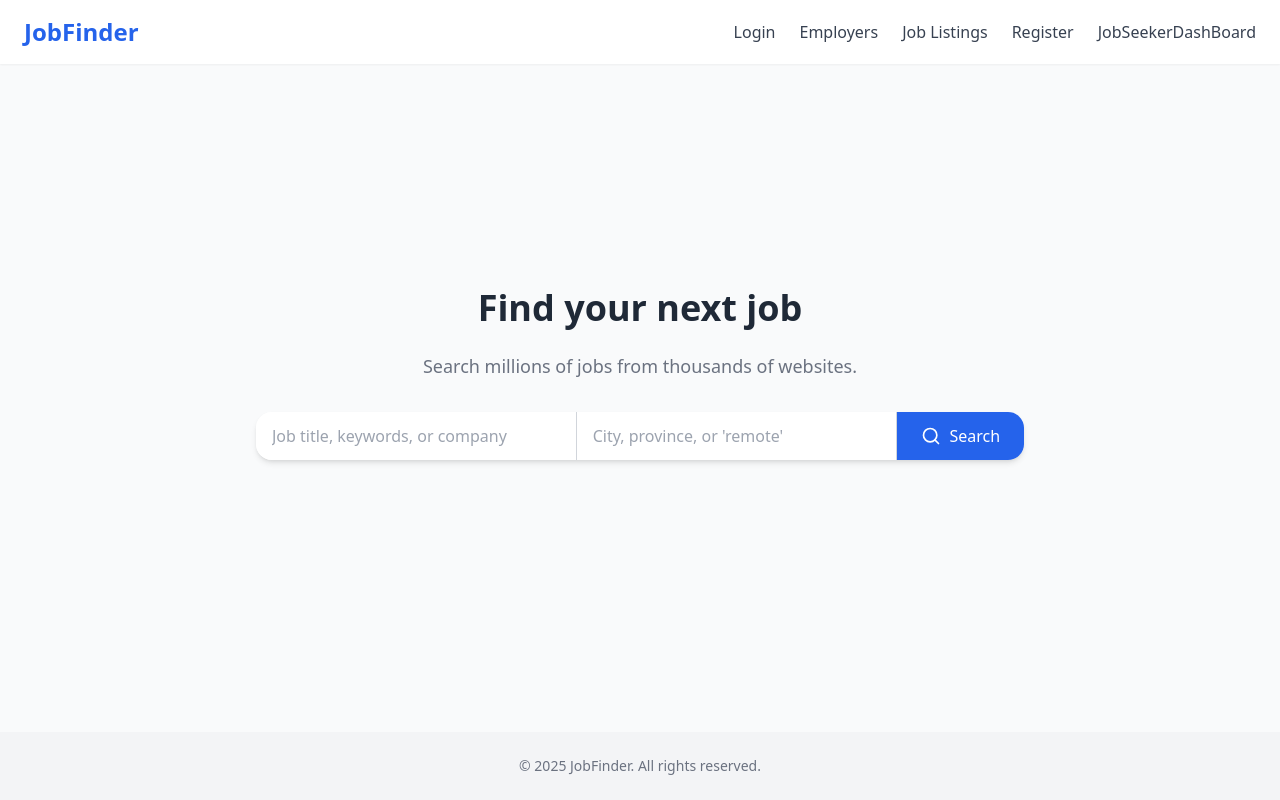
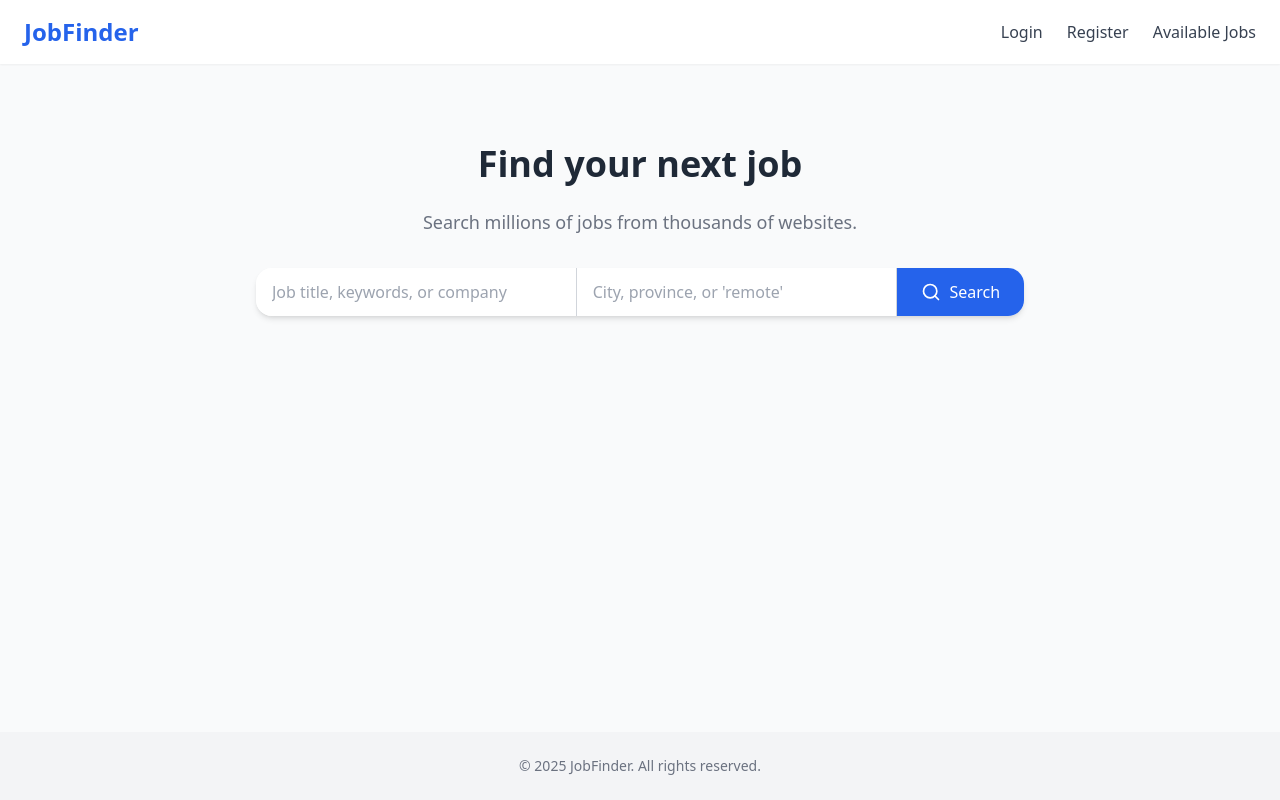
Before and after one commit to SergioFisher/Job_Recruitment_Portal, a React (Create React App) app in the folder frontend/: page / in a window 1280 px wide. Built offline with nearby package versions, Linux system fonts and the light colour scheme.

Commit message:
Refactor HomePage to use useNavigate for search

```diff
--- a/frontend/src/pages/HomePage.js
+++ b/frontend/src/pages/HomePage.js
@@ -1,29 +1,22 @@
 import { useState } from "react";
 import { Search } from "lucide-react";
-import { Link } from "react-router-dom";
+import { useNavigate } from "react-router-dom";
+import MainLayout from "../Layout/MainLayout";
 
 export default function HomePage() {
     const [job, setJob] = useState("");
     const [location, setLocation] = useState("");
+    const navigate = useNavigate();
+
+    const handleSearch = () => {
+        navigate(
+            `/jobs?title=${encodeURIComponent(job)}&location=${encodeURIComponent(location)}`
+        );
+    };
 
     return (
-        <div className="min-h-screen bg-gray-50 flex flex-col">
-            {/* Header */}
-            <header className="bg-white shadow-sm">
-                <div className="max-w-7xl mx-auto px-6 py-4 flex justify-between items-center">
-                    <h1 className="text-2xl font-bold text-blue-600">JobFinder</h1>
-                    <nav className="space-x-6">
-                        <Link to="/login" className="text-gray-700 hover:text-blue-600">Login</Link>
-                        <Link to="/employer/login" className="text-gray-700 hover:text-blue-600">Employers</Link>
-                        <Link to="/jobs" className="text-gray-700 hover:text-blue-600">Job Listings</Link>
-                        <Link to="/register" className="text-gray-700 hover:text-blue-600">Register</Link>
-                        <Link to="/jobseekerdashboard" className="text-gray-700 hover:text-blue-600">JobSeekerDashBoard</Link>
-                    </nav>
-                </div>
-            </header>
-
-            {/* Search Section */}
-            <main className="flex-1 flex flex-col justify-center items-center text-center px-4">
+        <MainLayout>
+            <div className="flex flex-col justify-center items-center text-center px-4 py-20">
                 <h2 className="text-4xl font-extrabold text-gray-800 mb-6">
                     Find your next job
                 </h2>
@@ -47,18 +40,14 @@ export default function HomePage() {
                         onChange={(e) => setLocation(e.target.value)}
                         className="flex-1 px-4 py-3 border-b sm:border-b-0 sm:border-r border-gray-300 focus:outline-none"
                     />
-                    <button className="bg-blue-600 text-white px-6 py-3 flex items-center justify-center hover:bg-blue-700 transition">
+                    <button
+                        onClick={handleSearch}
+                        className="bg-blue-600 text-white px-6 py-3 flex items-center justify-center hover:bg-blue-700 transition"
+                    >
                         <Search className="w-5 h-5 mr-2" /> Search
                     </button>
                 </div>
-            </main>
-
-            {/* Footer */}
-            <footer className="bg-gray-100 py-6 mt-12">
-                <div className="max-w-7xl mx-auto text-center text-gray-500 text-sm">
-                    © {new Date().getFullYear()} JobFinder. All rights reserved.
-                </div>
-            </footer>
-        </div>
+            </div>
+        </MainLayout>
     );
 }
```
